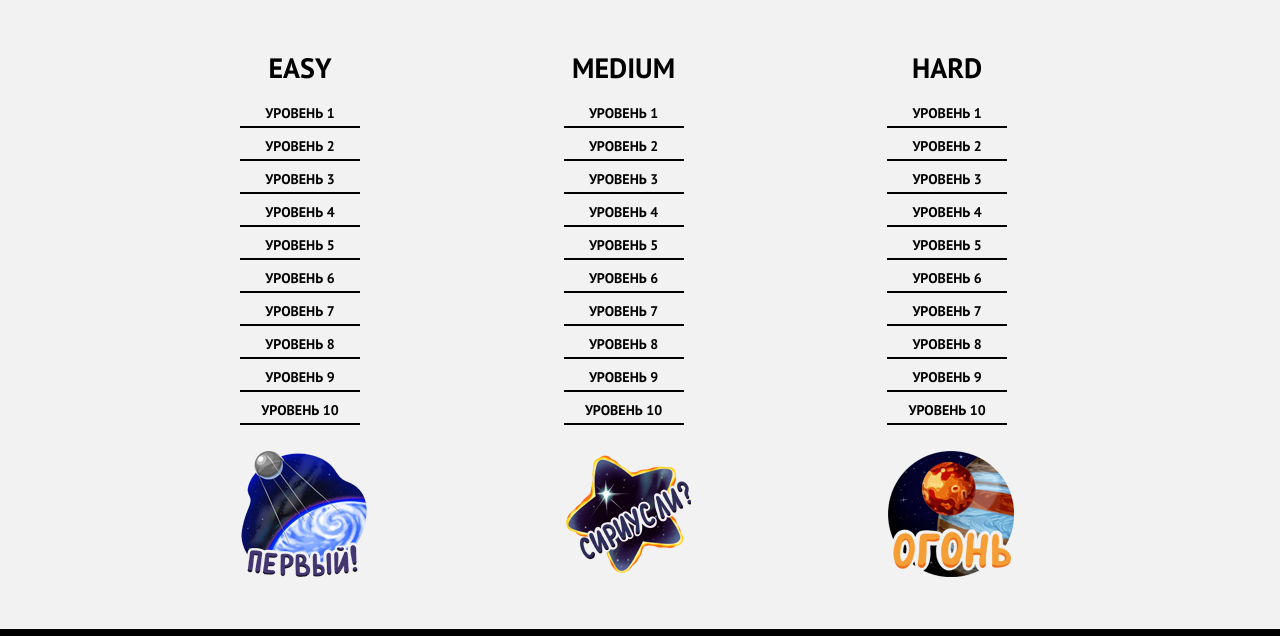
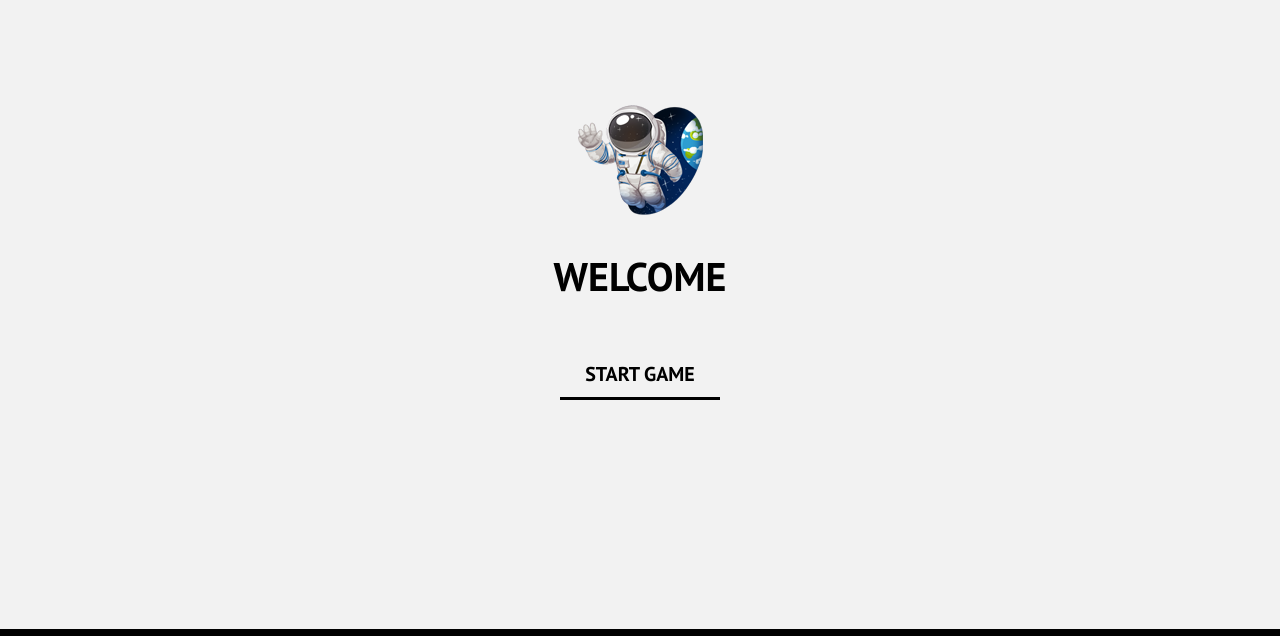
Before and after one commit to GlebHihoho/GlebHihoho.github.io, a plain HTML site: page index.html in a window 1280 px wide. Shown: the part 88-724 px from the top of the page. Drawn offline with Linux system fonts and the light colour scheme; files whose address does not match are found by name.

Commit message:
Work-1.05
Добавлен интерфейс стартовой страницы

```diff
--- a/css/style.css
+++ b/css/style.css
@@ -42,7 +42,78 @@ a:hover {
 	margin-right: auto;
 }
 
+/* ----------------------------------------------------------------- */
+/* --------------------------  FIRST PAGE  ------------------------- */
+/* ----------------------------------------------------------------- */
+
+.first-page {
+    position: absolute;
+    top: 0;
+    left: 0;
+    z-index: 45;
+
+    width: 100%;
+
+    background-color: #f2f2f2;
+
+}
+
+.first-page img {
+    display: block;
+    margin-left: auto;
+    margin-right: auto;
+    margin-top: 130px;
+}
+
+.first-page h1 {
+    margin-bottom: 50px;
+
+    font-size: 40px;
+    line-height: 50px;
+    text-align: center;
+}
+
+#btn-new-game {
+    display: block;
+    margin-left: auto;
+    margin-right: auto;
+    margin-bottom: 200px;
+    padding: 8px;
+    padding-left: 25px;
+    padding-right: 25px;
+
+	font-family: "PT Sans", Arial, sans-serif;
+	font-size: 20px;
+	font-weight: bold;
+	line-height: 30px;
+	text-transform: uppercase;
+	color: #000000;
+
+    border: none;
+    border-bottom: 3px solid black;
+    background-color: #f2f2f2;
+
+    cursor: pointer;
+}
+
+#btn-new-game:hover {
+    color: orange;
+    border-bottom: 3px solid orange;
+}
+
+#btn-new-game:active {
+    color: darkorange;
+    border-bottom: 3px solid darkorange;
+}
+
+#btn-new-game:focus {
+    outline: none;
+}
+
+
+/* ----------------------------------------------------------------- */
 /* ----------------------------- HEADER ---------------------------- */
+/* ----------------------------------------------------------------- */
 
 header, footer {
 	margin: 0px;
@@ -89,7 +160,9 @@ header {
 	margin-right: 10px;
 }
 
-/* ---------------------- FOOTER --------------------- */
+/* ----------------------------------------------------------------- */
+/* ----------------------------  FOOTER  --------------------------- */
+/* ----------------------------------------------------------------- */
 
 .contact-information,
 .social-btn {
--- a/index.html
+++ b/index.html
@@ -268,6 +268,12 @@
             </div>
         </div>
 
+        <div class="first-page">
+            <img src="img/1.png" alt="">
+            <h1>Welcome</h1>
+            <button id="btn-new-game">Start Game</button>
+        </div>
+
         </div>
 
         <div class="hidden-menu" id="control-menu">
@@ -292,6 +298,7 @@
                 </tr>
             </table>
         </div>
+
     </main>
 
     <footer>
--- a/js/main.js
+++ b/js/main.js
@@ -329,26 +329,21 @@ function classActiveViewDelete() {
     controlMenu.classList.remove('view');
 };
 
-
-
 //
-// Функция отвечает за закрытие меню ввода чисел по клику на пустое пространство по бокам
+// Функции startGame() и clickStartBtn() вешают обработчик события на кнопку старта и
+// добавляет атрибут hidden стартовой страничке
 //
 
-//function closeMenu() {
-//	var controlMenu = document.getElementById('control-menu');
-//	var main = document.getElementById('main');
-//
-//	main.onclick = close;
-////	console.log(main);
-//};
-//
-//function close() {
-//	var controlMenu = document.getElementById('control-menu');
-//	var tableContainer = document.querySelector('.table-container');
-//
-////	controlMenu.classList.remove('view');
-//	console.log(tableContainer);
-//}
-//
-//closeMenu();
+function clickStartBtn() {
+    var startGameBtn = document.getElementById('btn-new-game');
+
+    startGameBtn.onclick = startGame;
+};
+
+function startGame() {
+    var startGameBtn = document.querySelector('.first-page');
+
+    startGameBtn.setAttribute('hidden', 'hidden');
+};
+
+clickStartBtn();
```
